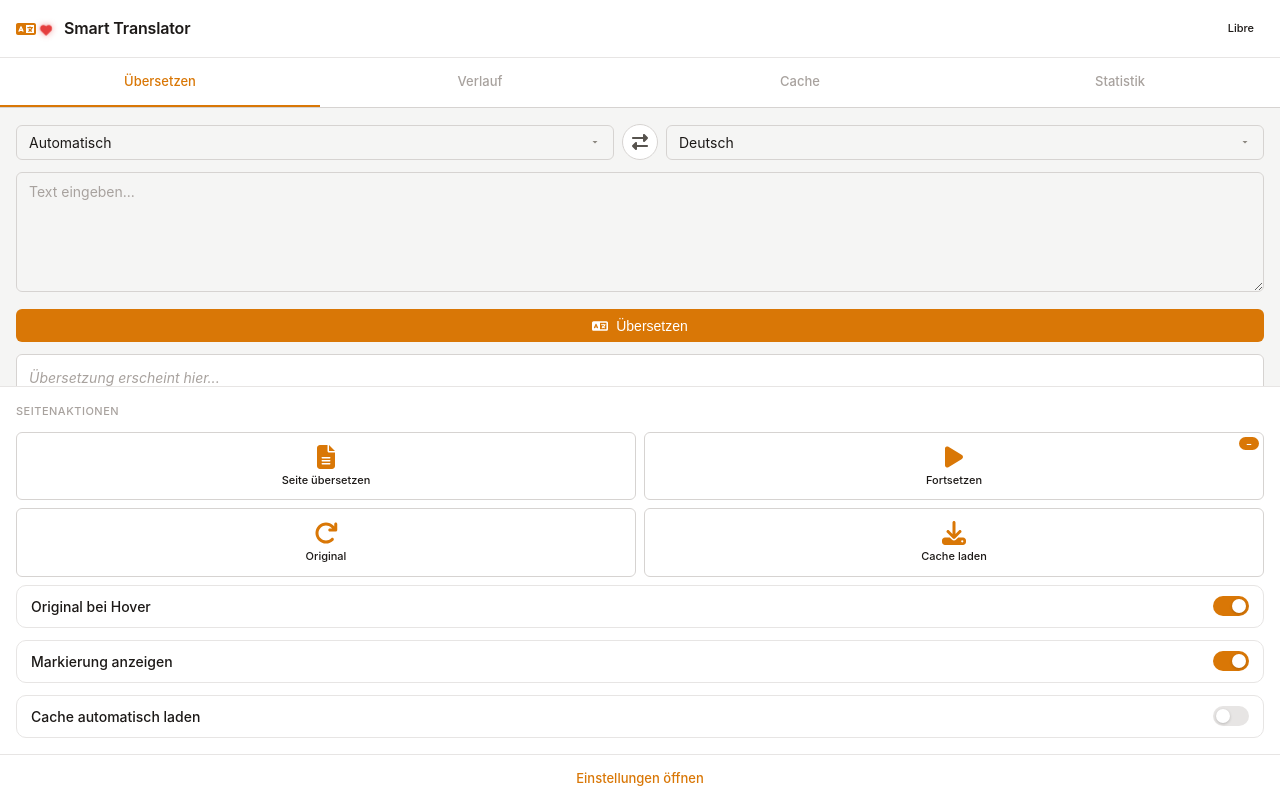
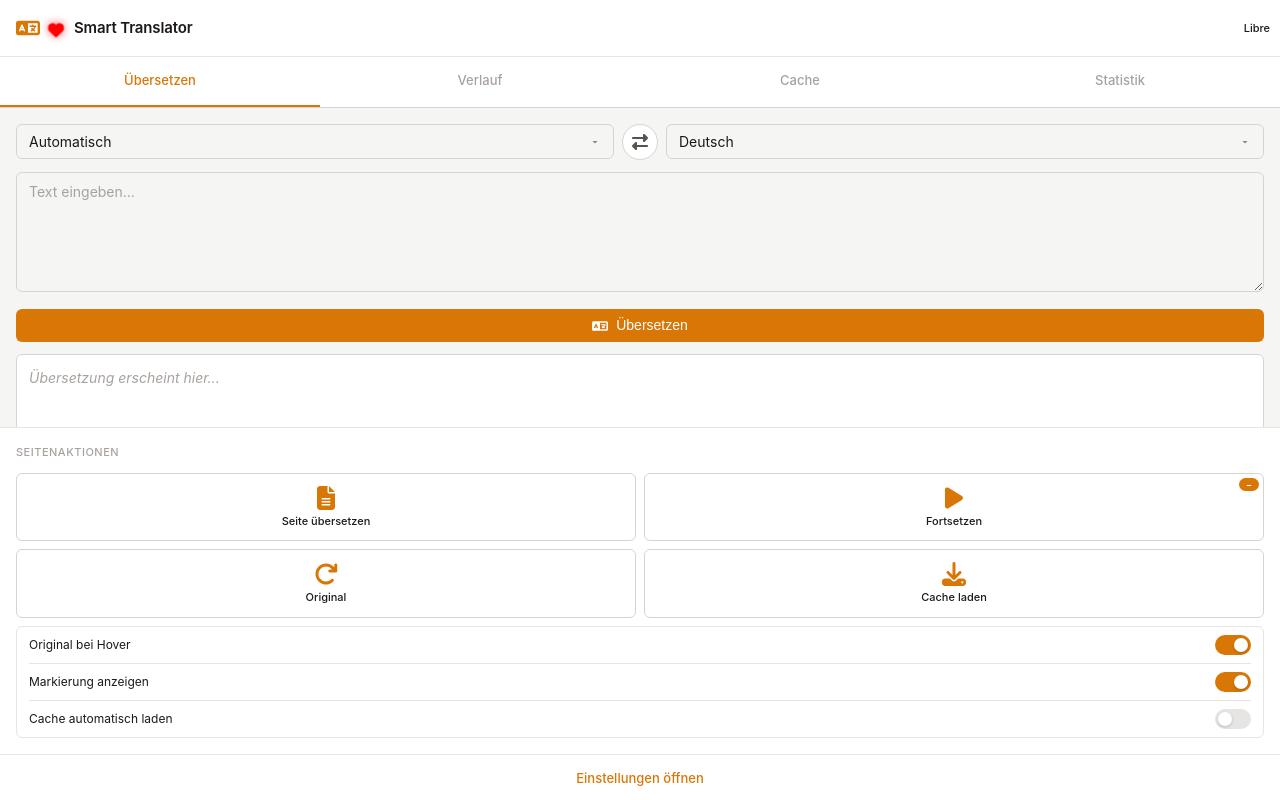
Before and after one commit to HalloWelt42/translatr-chrome-extention, a browser extension: page pages/sidepanel.html in a window 1280 px wide. Drawn offline with Linux system fonts and the light colour scheme.

Commit message:
v1.36.2 - Drei Toggles in EINER Box, Header fix
- Eine toggle-box mit drei toggle-rows (getrennt durch border-bottom)
- Kein verschwendeter Platz mehr
- Herz 16px, #ff0000, Glow
- Logo 24px, 8px Abstand zum Herz
- Titel zentriert, Badge absolute rechts

```diff
--- a/pages/sidepanel.css
+++ b/pages/sidepanel.css
@@ -1,16 +1,34 @@
 /* Sidepanel-spezifisches Layout */
 
 /* Header Layout */
+.app-header {
+  display: flex;
+  align-items: center;
+  justify-content: center;
+  gap: 10px;
+  position: relative;
+}
+
 .header-logo {
   display: flex;
   align-items: center;
-  gap: 4px;
+  gap: 8px;
   flex-shrink: 0;
 }
 
+.header-logo > [data-swt-icon] svg {
+  width: 24px;
+  height: 24px;
+}
+
 .app-header h1 {
-  flex: 1;
-  text-align: center;
+  font-size: 15px;
+  margin: 0;
+}
+
+.app-header .api-badge {
+  position: absolute;
+  right: 0;
 }
 
 /* Donate Heart */
@@ -22,10 +40,10 @@
 }
 
 .donate-heart svg {
-  width: 12px;
-  height: 12px;
-  fill: #e53e3e;
-  filter: drop-shadow(0 0 3px rgba(229, 62, 62, 0.5));
+  width: 16px;
+  height: 16px;
+  fill: #ff0000;
+  filter: drop-shadow(0 0 4px rgba(255, 0, 0, 0.6));
 }
 
 @keyframes heartbeat {
@@ -522,3 +540,24 @@ body { min-height: 100vh; }
 .cache-local-section {
   margin-top: var(--spacing-sm);
 }
+
+/* Kompakte Toggle-Box */
+.toggle-box {
+  background: var(--bg-card);
+  border: 1px solid var(--border-subtle);
+  border-radius: var(--radius-sm);
+  padding: 0 12px;
+}
+
+.toggle-row {
+  display: flex;
+  align-items: center;
+  justify-content: space-between;
+  padding: 8px 0;
+  font-size: 12px;
+  color: var(--text);
+}
+
+.toggle-row:not(:last-child) {
+  border-bottom: 1px solid var(--border-subtle);
+}
--- a/pages/sidepanel.html
+++ b/pages/sidepanel.html
@@ -130,17 +130,19 @@
           </div>
         </div>
 
-        <div class="toggle-group mt-sm">
-          <div class="toggle-info"><div class="label">Original bei Hover</div></div>
-          <label class="toggle"><input type="checkbox" id="toggleHoverOriginal" checked><span class="toggle-slider"></span></label>
-        </div>
-        <div class="toggle-group">
-          <div class="toggle-info"><div class="label">Markierung anzeigen</div></div>
-          <label class="toggle"><input type="checkbox" id="toggleHighlight" checked><span class="toggle-slider"></span></label>
-        </div>
-        <div class="toggle-group">
-          <div class="toggle-info"><div class="label">Cache automatisch laden</div></div>
-          <label class="toggle"><input type="checkbox" id="toggleAutoLoadCache"><span class="toggle-slider"></span></label>
+        <div class="toggle-box mt-sm">
+          <div class="toggle-row">
+            <span>Original bei Hover</span>
+            <label class="toggle"><input type="checkbox" id="toggleHoverOriginal" checked><span class="toggle-slider"></span></label>
+          </div>
+          <div class="toggle-row">
+            <span>Markierung anzeigen</span>
+            <label class="toggle"><input type="checkbox" id="toggleHighlight" checked><span class="toggle-slider"></span></label>
+          </div>
+          <div class="toggle-row">
+            <span>Cache automatisch laden</span>
+            <label class="toggle"><input type="checkbox" id="toggleAutoLoadCache"><span class="toggle-slider"></span></label>
+          </div>
         </div>
       </div>
     </div>
```
Also changed, not shown: manifest.json.
